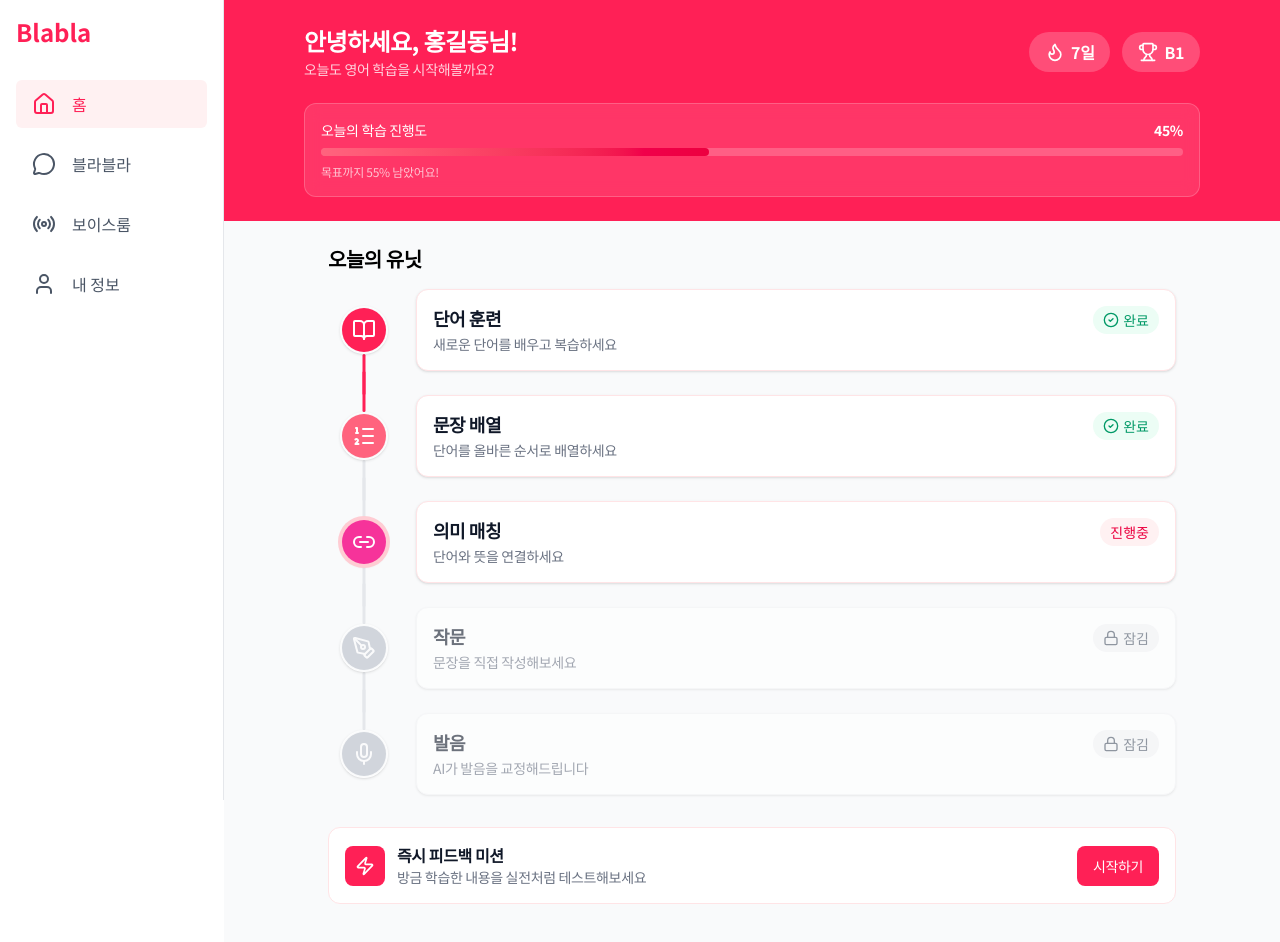
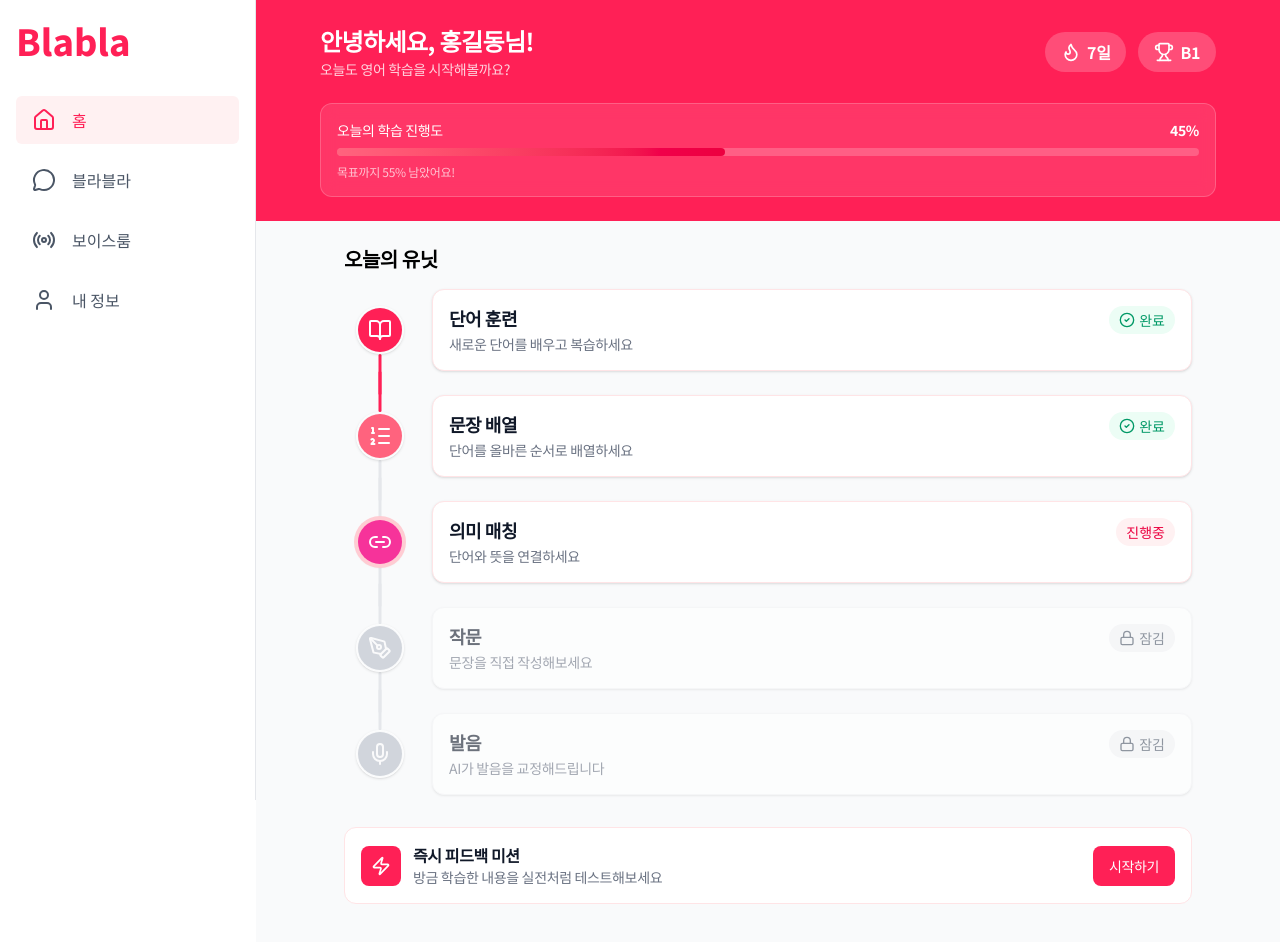
Before and after one commit to rkdsan1013/aischool-final, a React app in the folder frontend/: page /home in a window 1280 px wide. Shown: the top 942 px of the page. Built offline with nearby package versions, Linux system fonts and the light colour scheme; no server answers; the HTML template or start-up script is replaced by a standard one.

Commit message:
update nav

```diff
--- a/frontend/src/layouts/LayoutWithNav.tsx
+++ b/frontend/src/layouts/LayoutWithNav.tsx
@@ -7,22 +7,29 @@ export default function LayoutWithNav() {
 
   return (
     <div className="min-h-screen">
-      {/* 웹 환경: 좌측 사이드바 (fixed) */}
+      {/* 웹/태블릿 환경: 좌측 사이드바 (fixed) */}
       <div className="hidden sm:flex">
-        <aside className="fixed top-0 left-0 h-full w-56 bg-white dark:bg-gray-900 border-r border-gray-200 dark:border-gray-800 flex flex-col">
-          {/* 상단 브랜드 영역 (좌측 정렬, 구분선 제거) */}
+        <aside
+          className="fixed top-0 left-0 h-full
+                          bg-white dark:bg-gray-900 border-r border-gray-200 dark:border-gray-800
+                          flex flex-col
+                          w-64 md:w-20 lg:w-64"
+        >
+          {/* 상단 브랜드 영역 (로고 크기 키움) */}
           <div
-            className="h-16 flex items-center px-4 text-2xl font-bold text-rose-500 cursor-pointer"
+            className="h-20 flex items-center px-4 text-3xl lg:text-4xl font-extrabold text-rose-500 cursor-pointer"
             onClick={() => navigate("/home")}
           >
-            Blabla
+            {/* 데스크탑에서는 전체 로고, 태블릿에서는 축약 */}
+            <span className="hidden lg:block">Blabla</span>
+            <span className="block lg:hidden">B</span>
           </div>
           <SideNav />
         </aside>
       </div>
 
       {/* 메인 콘텐츠 (사이드바 폭만큼 padding-left) */}
-      <main className="sm:ml-56">
+      <main className="sm:ml-64 md:ml-20 lg:ml-64">
         <Outlet />
       </main>
 
```
